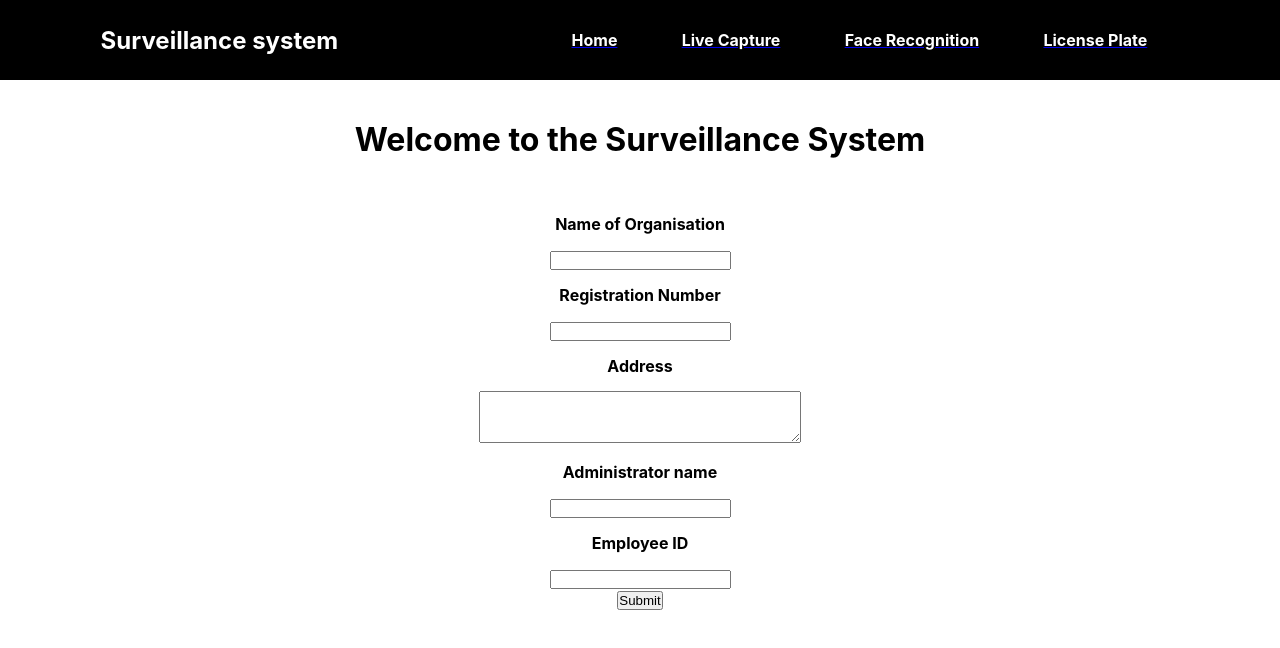
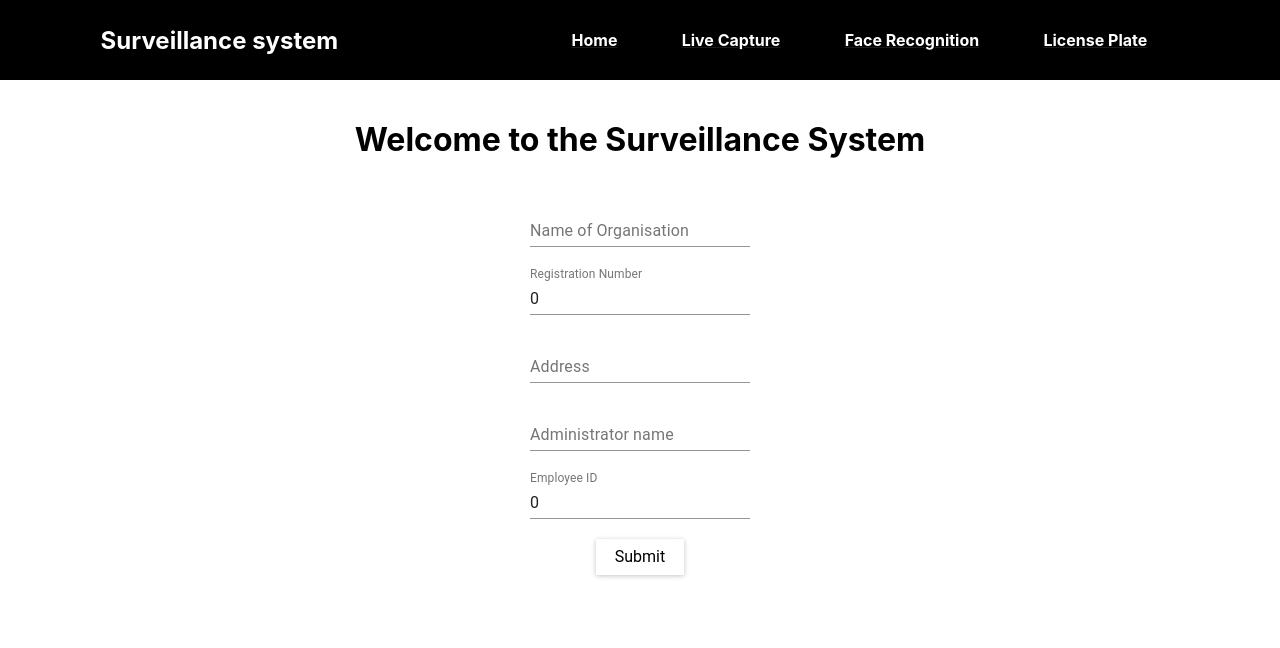
Before and after one commit to AayushAlok2611/userdashboard, a React (Create React App) app: page / in a window 1280 px wide. Shown: the top 648 px of the page. Built offline with nearby package versions, Linux system fonts and the light colour scheme.

Commit message:
Added controlled components

```diff
--- a/src/Components/FaceCombinedComponent.js
+++ b/src/Components/FaceCombinedComponent.js
@@ -5,12 +5,11 @@ import MultipleImageComponent from './MultipleImageComponent'
 import '../App.css';
 import TextField from '@material-ui/core/TextField';
 import RaisedButton from 'material-ui/RaisedButton';
-import CloudUploadIcon from '@material-ui/icons/CloudUpload';
-import Button from '@material-ui/core/Button';
+
 
  function FaceCombinedComponent () {
      const [username,setUsername]  = useState('');
-     const [age,setAge] = useState('');
+     const [age,setAge] = useState(0);
      const [gender,setGender] = useState('');
 
     const usernameChange = e => {
@@ -41,7 +40,7 @@ import Button from '@material-ui/core/Button';
                 <TextField
                 id="username"
                 label="User Name"
-                value = {username}
+                defaultValue = {username}
                 onChange ={usernameChange}
                 />
                 <br /><br />
@@ -58,8 +57,8 @@ import Button from '@material-ui/core/Button';
                 defaultValue = {gender}
                 onChange ={genderChange}
                 />
-                <br/>
-                <button onClick={submitHandler}>Submit</button>
+                <br/> <br/>
+                <RaisedButton onClick={submitHandler}>Submit</RaisedButton>
             <br /><br /><br /><br /><br />
             <div className="col-appear">
                 <MultipleImageComponent/>
--- a/src/Components/LicenseCombinedComponent.js
+++ b/src/Components/LicenseCombinedComponent.js
@@ -3,38 +3,53 @@ import VideoComponent from './VideoComponent'
 import ImageComponent from './ImageComponent'
 import WebcamComponent from './WebcamComponent'
 import MultipleImageComponent from './MultipleImageComponent'
+import RaisedButton from 'material-ui/RaisedButton';
 import '../App.css';
+import MuiThemeProvider from 'material-ui/styles/MuiThemeProvider';
 import TextField from '@material-ui/core/TextField';
 
  function LicenseCombinedComponent () {
-     const [vID,setVID] = useState(null);
-     const [vNo,setVNo] = useState(null);
+     const [vID,setVID] = useState(0);
+     const [vNo,setVNo] = useState(0);
      const [assignee,setAssignee] = useState('');
      const submitHandler = (e) => {
          e.preventDefault();
      }
         return (
-            <>
-            <form onSubmit={submitHandler}>
-                <div>
-                    <label className="label2" htmlFor="CompanyVehicleID">Company Vehicle ID</label>
-                    <input type ="text" id = "CompanyVehicleID" value={vID} onChange={(e)=>setVID(e.target.value)}/>
-                </div>
-                <div>
-                    <label className="label2" htmlFor="VehicleNumber">Vehicle Number</label>
-                    <input type ="text" id = "VehicleNumber" value={vNo} onChange={(e)=>setVNo(e.target.value)}/>
-                </div>
-                <div>
-                    <label className="label2" htmlFor="VehicleAssignee">Vehicle Assignee</label>
-                    <input type ="text" id = "VehicleAssignee" value={assignee} onChange={(e)=>setAssignee(e.target.value)}/>
-                </div>
-                <button>Submit</button>
-            </form>
-            <div className="col-appear">
+            <div>
+                <MuiThemeProvider>
+                <React.Fragment>
+                <br/><br/><br/>
+                <TextField
+                id="CompanyVehicleID"
+                label="Company Vehicle ID"
+                value = {vID}
+                onChange ={e=>setVID(e.target.value)}
+                />
+                <br /><br />
+                <TextField
+                id="VehicleNumber"
+                label="Vehicle Number"
+                value = {vNo}
+                onChange ={e=>setVNo(e.target.value)}
+                />
+                <br /><br />
+                <TextField
+                id="VehicleAssignee"
+                label="Vehicle Assignee"
+                value = {assignee}
+                onChange ={e=>setAssignee(e.target.value)}
+                />
+                <br/> <br/>
+                <RaisedButton>Submit</RaisedButton>
+                <br /><br /><br /><br />
+                <div className="col-appear">
                 <MultipleImageComponent/>
                 <VideoComponent/>
+                </div>
+                </React.Fragment>
+                </MuiThemeProvider>
             </div>
-            </>
         )
 }
 
--- a/src/Components/UserDetailsComponent.js
+++ b/src/Components/UserDetailsComponent.js
@@ -1,46 +1,67 @@
 import React, { Component ,useState} from 'react';
+import MuiThemeProvider from 'material-ui/styles/MuiThemeProvider';
+import MultipleImageComponent from './MultipleImageComponent'
 import '../App.css';
+import TextField from '@material-ui/core/TextField';
+import RaisedButton from 'material-ui/RaisedButton';
 
 function UserDetailsComponent() {
   const [orgName,setOrgName] = useState('');
-  const [regNo,setRegNo] = useState(null);
+  const [regNo,setRegNo] = useState(0);
   const [address,setAddress] = useState('');
   const [adminName,setAdminName] = useState('');
-  const [eID,setEID] = useState(null);
+  const [eID,setEID] = useState(0);
+
   const submitHandler = (e) => {
     e.preventDefault();
 }
   return (
-    <div className="UploadForm">
-       <br /><br />
-      <h1>Welcome to the Surveillance System</h1>
-      <br /> <br />
-      <form onSubmit = {submitHandler}>
-        <div>
-          <label className="label2" htmlFor="OrganisationName">Name of Organisation</label>
-          <input type ="text" id = "OrganisationName" value={orgName} onChange={(e)=>setOrgName(e.target.value)}/>
-        </div>
-        <div >
-          <label className="label2" htmlFor="RegistrationNumber">Registration Number</label>
-          <input type ="text" id = "RegistrationNumber" value={regNo} onChange={(e)=>setRegNo(e.target.value)}/>
-        </div>
-        <div>
-          <label className="label2" htmlFor="Address">Address</label>
-          <textarea id="Address" style={{height:50,width:'20rem'}} value={address} onChange={(e)=>setAddress(e.target.value)}></textarea>
-        </div>
-        <div>
-          <label className="label2" htmlFor="AdminName">Administrator name</label>
-          <input type ="text" id = "AdminName" value={adminName} onChange={(e)=>setAdminName(e.target.value)}/>
-        </div>
-        <div>
-          <label className="label2" htmlFor="EmployeeID">Employee ID</label>
-          <input type ="text" id = "EmployeeID" value={eID} onChange={(e)=>setEID(e.target.value)}/>
-        </div>
-        <button>Submit</button>
-      </form>
-      {/* <FormBatch /> */}
+    <div className="UplaodForm">
+        <br /><br />
+        <h1>Welcome to the Surveillance System</h1>
+        <br /> <br />
+        <MuiThemeProvider>
+            <React.Fragment>
+            <TextField
+              id="OrganisationName"
+              label="Name of Organisation"
+              value = {orgName}
+              onChange ={e=>{setOrgName(e.target.value)}}
+            />
+            <br /> <br />
+            <TextField
+              id="RegistrationNumber"
+              label="Registration Number"
+              defaultValue = {regNo}
+              onChange ={e=>setRegNo(e.target.value)}
+            />
+            <br /><br />
+            <TextField
+              id="Address"
+              label="Address"
+              value = {address}
+              onChange ={e=>setAddress(e.target.value)}
+            />
+            <br /><br />
+            <TextField
+              id="AdminName"
+              label="Administrator name"
+              value = {adminName}
+              onChange ={e=>setAdminName(e.target.value)}
+            />
+           <br /><br />
+            <TextField
+              id="EmployeeID"
+              label="Employee ID"
+              value = {eID}
+              onChange ={e=>setEID(e.target.value)}
+            />
+            <br /><br />
+            <RaisedButton>Submit</RaisedButton>
+            </React.Fragment>
+            </MuiThemeProvider>
     </div>
-  );
+  )
 }
 
 export default UserDetailsComponent;
```
